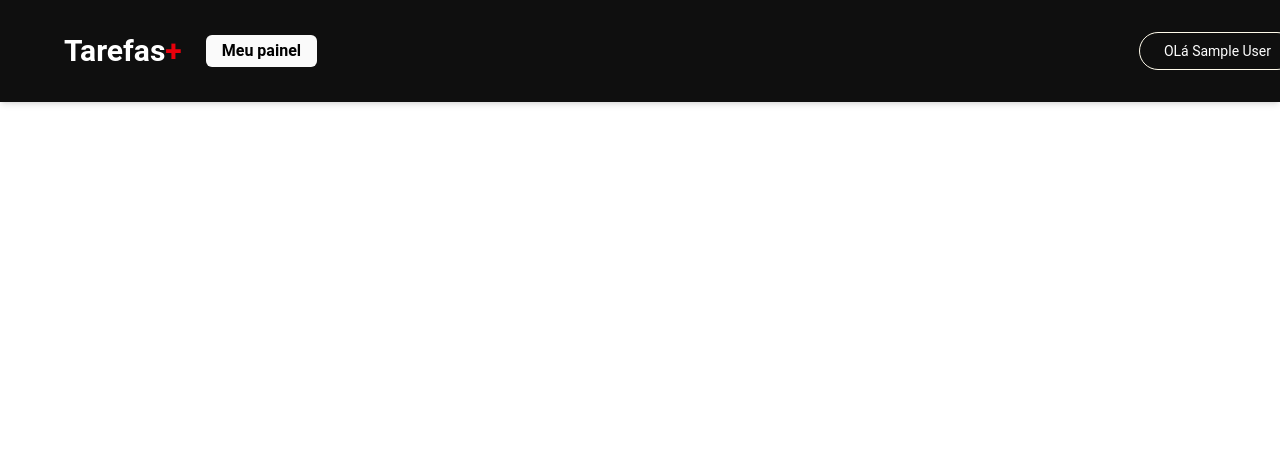
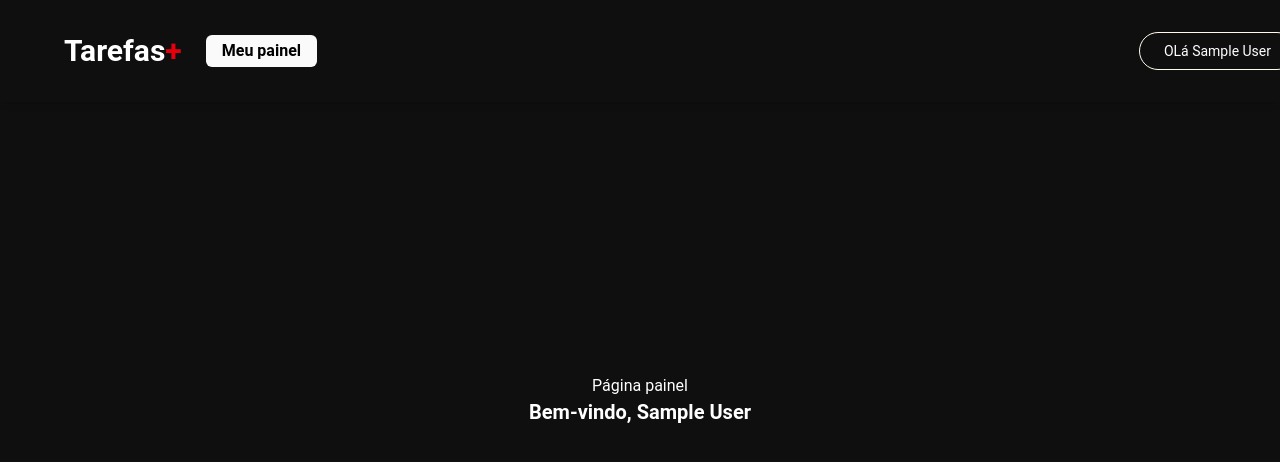
Before and after one commit to mandiilorenzo/task-board-project, a Next.js app: page /dashboard in a window 1280 px wide. Shown: the top 462 px of the page. Built offline with nearby package versions, Linux system fonts and the light colour scheme; no server answers; sample sign-in values are in the browser's storage.

Commit message:
configurando autorização do usuário logado para o dashboard

```diff
--- a/src/app/dashboard/page.tsx
+++ b/src/app/dashboard/page.tsx
@@ -1,14 +1,22 @@
+import { getServerSession } from "next-auth";
+import { authOptions } from "@/pages/api/auth/[...nextauth]";
+import { redirect } from "next/navigation";
 import Head from "next/head";
 
-export default function DashboardPage() {
+export default async function DashboardPage() {
+    const session = await getServerSession(authOptions);
+
+    if (!session) {
+        redirect("/");
+    }
+
     return (
-        <main>
+        <main className="bg-[#0F0F0F] text-white min-h-screen flex flex-col items-center justify-center">
             <Head>
                 <title>Meu painel de tarefas</title>
             </Head>
-
-            <h1>Pagina painel</h1>
-
+            <h1>Página painel</h1>
+            <p className="text-xl font-semibold">Bem-vindo, {session?.user?.name}</p>
         </main>
     );
 }
```
